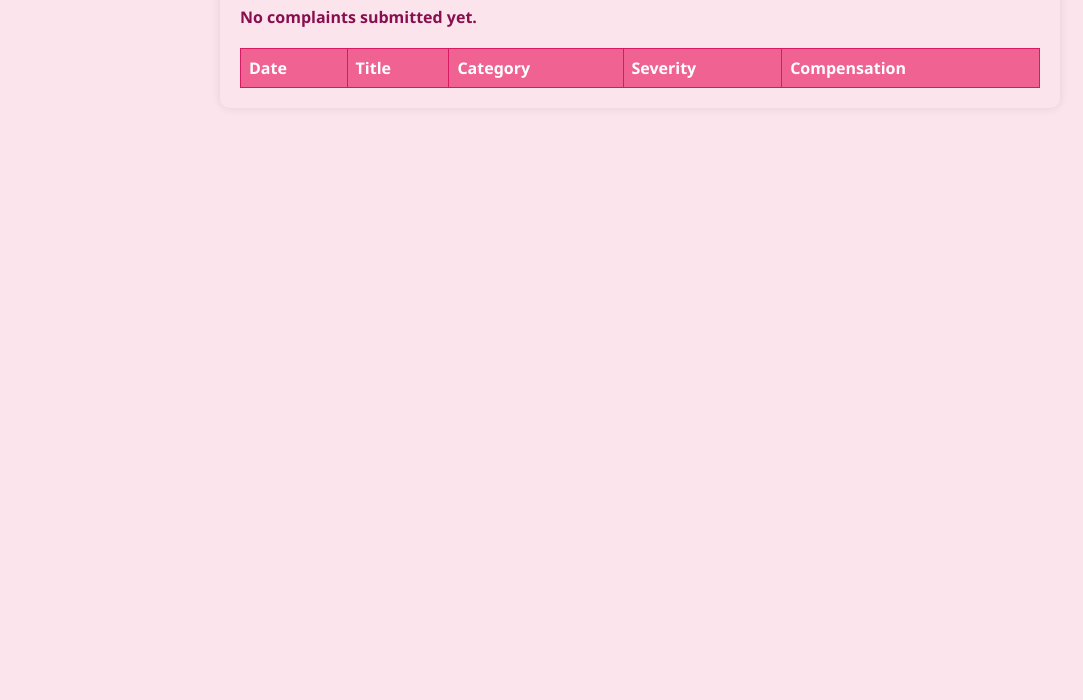
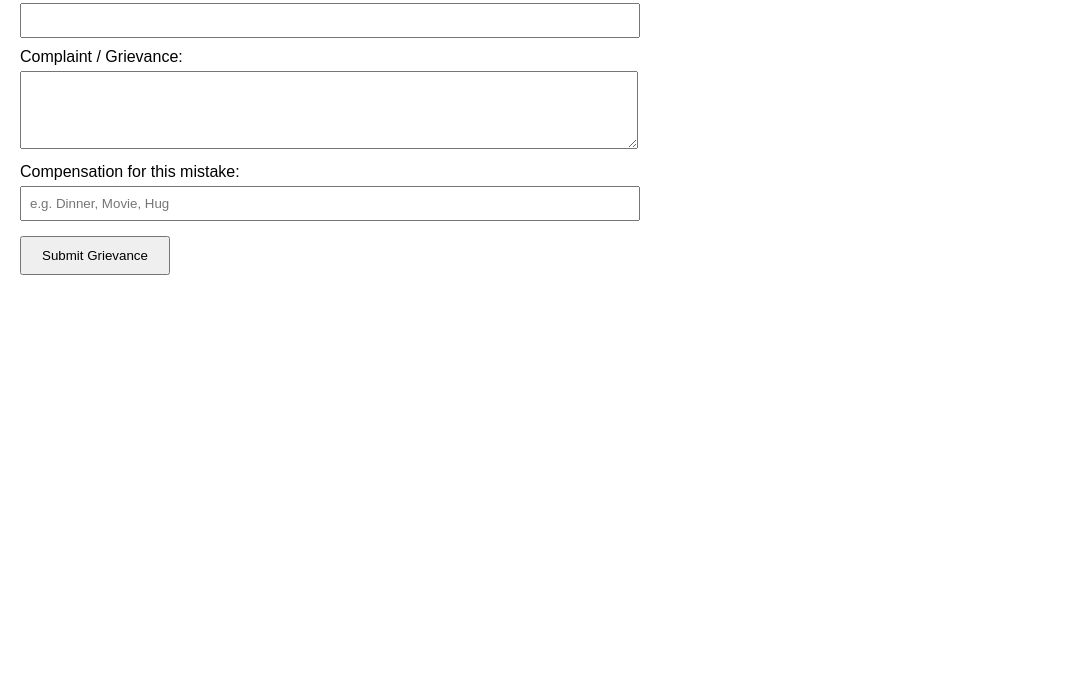
Before and after one commit to souvik25162/grievance-portal, a plain HTML site: page index.html in a window 1280 px wide. Shown: the part 100-800 px from the top of the page, without its empty margins (0-1083 px from the left). Drawn offline with Linux system fonts and the light colour scheme.

Commit message:
Update index.html

```diff
--- a/index.html
+++ b/index.html
@@ -1,86 +1,56 @@
-
-
 <!DOCTYPE html>
 <html lang="en">
 <head>
-    <meta charset="UTF-8">
-    <title>Grievance Dashboard</title>
-    <style>
-        body {
-            font-family: 'Segoe UI', sans-serif;
-            background-color: #fce4ec;
-            padding: 20px;
-            max-width: 800px;
-            margin: auto;
-            border-radius: 10px;
-            box-shadow: 0 0 10px rgba(0,0,0,0.1);
-        }
-        h1 {
-            text-align: center;
-            color: #c2185b;
-        }
-        table {
-            width: 100%;
-            border-collapse: collapse;
-            margin-top: 20px;
-        }
-        th, td {
-            border: 1px solid #d81b60;
-            padding: 8px;
-            text-align: left;
-        }
-        th {
-            background-color: #f06292;
-            color: white;
-        }
-        .summary {
-            margin-top: 20px;
-            font-weight: bold;
-            color: #880e4f;
-        }
-    </style>
+  <meta charset="UTF-8" />
+  <meta name="viewport" content="width=device-width, initial-scale=1" />
+  <title>Grievance Portal</title>
+  <style>
+    body { font-family: Arial, sans-serif; margin: 20px; max-width: 600px; }
+    label { display: block; margin-top: 10px; }
+    input, textarea, select { width: 100%; padding: 8px; margin-top: 5px; }
+    button { margin-top: 15px; padding: 10px 20px; }
+  </style>
 </head>
 <body>
-    <h1>Grievance Dashboard</h1>
-    <div class="summary" id="summary"></div>
-    <table id="complaintsTable">
-        <thead>
-            <tr>
-                <th>Date</th>
-                <th>Title</th>
-                <th>Category</th>
-                <th>Severity</th>
-                <th>Compensation</th>
-            </tr>
-        </thead>
-        <tbody></tbody>
-    </table>
+  <h1>Grievance Portal</h1>
+  <form id="grievanceForm">
+    <label for="name">Your Name:</label>
+    <input type="text" id="name" required />
 
-    <script>
-        const complaints = JSON.parse(localStorage.getItem("complaints")) || [];
-        const tableBody = document.querySelector("#complaintsTable tbody");
-        let totalSeverity = 0;
-        let totalComplaints = complaints.length;
+    <label for="complaint">Complaint / Grievance:</label>
+    <textarea id="complaint" rows="4" required></textarea>
 
-        complaints.forEach(c => {
-            const row = document.createElement("tr");
-            row.innerHTML = `
-                <td>${c.date}</td>
-                <td>${c.title}</td>
-                <td>${c.category}</td>
-                <td>${c.severity}</td>
-                <td>${c.compensation}</td>
-            `;
-            tableBody.appendChild(row);
-            totalSeverity += parseInt(c.severity);
-        });
+    <label for="compensation">Compensation for this mistake:</label>
+    <input type="text" id="compensation" placeholder="e.g. Dinner, Movie, Hug" required />
 
-        const summary = document.getElementById("summary");
-        if (totalComplaints > 0) {
-            summary.textContent = `Total Complaints: ${totalComplaints} | Average Severity: ${(totalSeverity / totalComplaints).toFixed(2)}`;
-        } else {
-            summary.textContent = "No complaints submitted yet.";
-        }
-    </script>
+    <button type="submit">Submit Grievance</button>
+  </form>
+
+  <script>
+    document.getElementById('grievanceForm').addEventListener('submit', function(e) {
+      e.preventDefault();
+      const name = document.getElementById('name').value.trim();
+      const complaint = document.getElementById('complaint').value.trim();
+      const compensation = document.getElementById('compensation').value.trim();
+
+      if (!name || !complaint || !compensation) {
+        alert('Please fill all fields');
+        return;
+      }
+
+      let complaints = JSON.parse(localStorage.getItem('complaints') || '[]');
+      complaints.push({
+        date: new Date().toLocaleDateString(),
+        title: complaint,
+        category: 'General',
+        severity: Math.floor(Math.random() * 5) + 1,
+        compensation,
+        name
+      });
+      localStorage.setItem('complaints', JSON.stringify(complaints));
+      alert('Grievance submitted successfully!');
+      this.reset();
+    });
+  </script>
 </body>
 </html>
```
